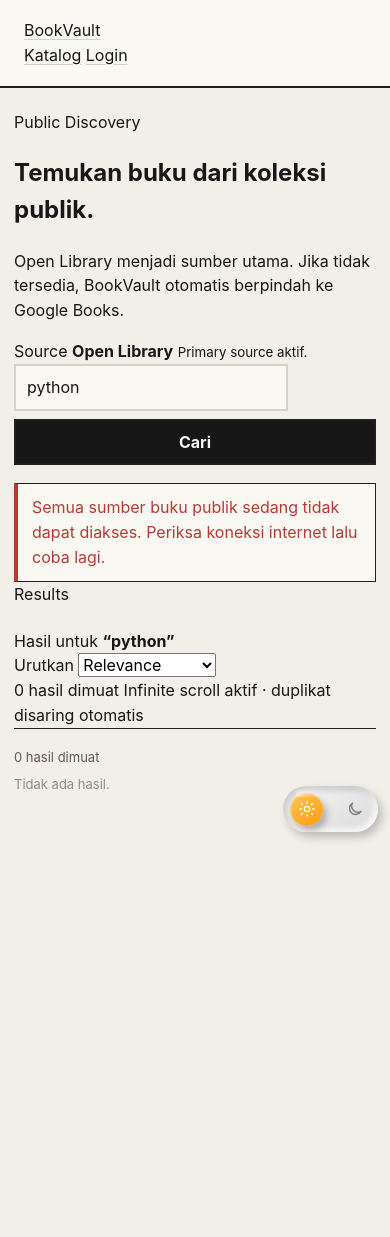
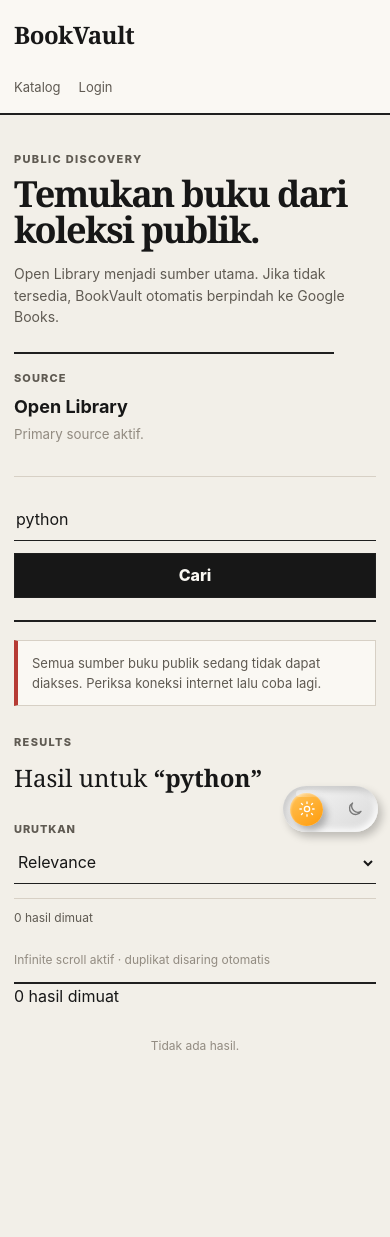
Before and after one commit to panjiaryasoma/bookvault-flask, a Flask app: page /public-books in a window 390 px wide. Before the commit the page ends 840 px from the top, so only its background shows below. Run offline with Flask 3, Linux system fonts and the light colour scheme; data that the repository does not hold is empty.

Commit message:
Style public discovery as compact editorial results

```diff
--- a/static/css/public_books.css
+++ b/static/css/public_books.css
@@ -1,157 +1,185 @@
-header {
-    padding: 22px 50px;
+.public-header {
+    border-bottom: 2px solid var(--line);
     background: var(--surface);
+}
+
+.public-header__inner {
+    width: min(var(--shell), calc(100% - 40px));
+    min-height: 64px;
+    margin: 0 auto;
+    display: flex;
+    align-items: center;
+    justify-content: space-between;
+    gap: 24px;
+}
+
+.public-brand {
+    color: var(--paper);
+    font-family: Georgia, "Times New Roman", serif;
+    font-size: 24px;
+    font-weight: 700;
+    letter-spacing: -0.02em;
+}
+
+.public-nav {
+    display: flex;
+    align-items: center;
+    gap: 18px;
+    flex-wrap: wrap;
+}
+
+.public-nav a {
+    color: var(--muted);
+    font-size: 13px;
+}
+
+.public-nav a:hover {
+    color: var(--brass);
+}
+
+.discovery-intro {
+    display: grid;
+    grid-template-columns: minmax(0, 1fr) 260px;
+    gap: 48px;
+    align-items: end;
+    padding: 14px 0 28px;
+    border-bottom: 1px solid var(--line-soft);
+}
+
+.eyebrow {
+    display: block;
+    margin-bottom: 8px;
+    color: var(--muted);
+    font-size: 11px;
+    font-weight: 800;
+    letter-spacing: 0.12em;
+    text-transform: uppercase;
+}
+
+.discovery-intro h1 {
+    max-width: 760px;
+    margin: 0;
+    color: var(--paper);
+    font-family: Georgia, "Times New Roman", serif;
+    font-size: clamp(36px, 5vw, 58px);
+    line-height: 0.98;
+    letter-spacing: -0.045em;
+}
+
+.discovery-intro p {
+    max-width: 700px;
+    margin: 16px 0 0;
+    color: var(--muted);
+    font-size: 14px;
+}
+
+.provider-summary {
+    padding: 16px 0 4px;
+    border-top: 2px solid var(--line);
+}
+
+.provider-summary__label,
+.provider-summary strong,
+.provider-summary small {
+    display: block;
+}
+
+.provider-summary__label {
+    margin-bottom: 6px;
+    color: var(--muted);
+    font-size: 11px;
+    font-weight: 800;
+    letter-spacing: 0.1em;
+    text-transform: uppercase;
+}
+
+.provider-summary strong {
+    color: var(--paper);
+    font-size: 18px;
+}
+
+.provider-summary small {
+    margin-top: 4px;
+    color: var(--faint);
+    line-height: 1.45;
+}
+
+.public-search-form {
+    display: grid;
+    grid-template-columns: minmax(0, 1fr) auto;
+    gap: 12px;
+    padding: 22px 0;
     border-bottom: 2px solid var(--line);
 }
 
-header h1 {
-    margin: 0;
+.public-search-control input,
+.sort-control select,
+.import-form input {
+    width: 100%;
+    min-height: 42px;
+    border: 0;
+    border-bottom: 1px solid var(--line);
+    border-radius: 0;
+    background: transparent;
     color: var(--paper);
-    font-family: Georgia, "Times New Roman", serif;
-    letter-spacing: -0.03em;
 }
 
-header p {
-    color: var(--muted);
+.public-search-control input {
+    padding: 8px 2px;
 }
 
-a {
-    color: var(--paper);
-    text-decoration: underline;
-    text-decoration-color: var(--line-soft);
-    text-underline-offset: 3px;
+.public-search-control input::placeholder,
+.import-form input::placeholder {
+    color: var(--faint);
 }
 
-a:hover {
-    color: var(--brass);
-    text-decoration-color: var(--brass);
+.public-search-control input:focus,
+.sort-control select:focus,
+.import-form input:focus {
+    outline: none;
+    border-bottom-color: var(--brass);
+    box-shadow: 0 1px 0 var(--brass);
 }
 
-.public-search-form {
-    display: flex;
-    gap: 8px;
-    flex-wrap: wrap;
-}
-
-.public-search-form input {
-    flex: 1 1 280px;
-}
-
-input,
-button {
-    min-height: 40px;
-    padding: 9px 11px;
-    border: 2px solid var(--line-soft);
+.sort-control select option {
     background: var(--surface);
     color: var(--paper);
 }
 
-input:focus {
-    outline: none;
-    border-color: var(--line);
-    box-shadow: 0 0 0 2px var(--surface), 0 0 0 4px var(--line);
+.public-search-form button,
+.import-form button {
+    min-height: 42px;
+    padding: 9px 16px;
+    border: 1px solid var(--line);
+    border-radius: 0;
+    background: var(--paper);
+    color: var(--surface);
+    font-weight: 800;
 }
 
-button {
-    border-color: var(--line);
-    background: var(--paper);
-    color: var(--surface);
-    font-weight: 700;
-}
-
-button:hover {
+.public-search-form button:hover,
+.import-form button:hover {
     border-color: var(--brass);
     background: var(--brass);
     color: #fff;
 }
 
-button:disabled {
-    cursor: wait;
-    opacity: 0.6;
-}
-
-.results-heading {
-    margin: 22px 0 0;
-}
-
-.provider-note {
-    color: var(--muted);
-    font-weight: 400;
-}
-
-.grid {
-    display: grid;
-    grid-template-columns: repeat(auto-fill, minmax(230px, 1fr));
-    gap: 0;
-    margin-top: 24px;
-    border-top: 1px solid var(--line-soft);
-    border-left: 1px solid var(--line-soft);
-}
-
-.grid:empty {
-    display: none;
-}
-
-.card {
-    padding: 18px;
-    border-right: 1px solid var(--line-soft);
-    border-bottom: 1px solid var(--line-soft);
-    background: transparent;
-}
-
-.card:hover {
-    background: var(--surface);
-}
-
-.card img,
-.book-cover,
-.api-cover-placeholder {
-    width: 100%;
-    height: 250px;
-    max-height: 250px;
-    object-fit: contain;
-    margin-bottom: 12px;
-    border: 1px solid var(--line-soft);
-    background: var(--surface-soft);
-}
-
-.card h2 {
-    margin: 0 0 8px;
-    color: var(--paper);
-    font-family: Georgia, "Times New Roman", serif;
-    font-size: 20px;
-    line-height: 1.15;
-}
-
-.card p {
-    margin: 6px 0;
-}
-
-.meta,
-.source-note {
-    color: var(--muted);
-    font-size: 13px;
-}
-
-.source-note {
-    padding-top: 8px;
-    border-top: 1px solid var(--line-soft);
-}
-
 .error,
-.alert,
 .fallback-status {
     margin-top: 18px;
-    padding: 11px 14px;
-    border: 1px solid var(--line);
+    padding: 12px 14px;
+    border: 1px solid var(--line-soft);
+    border-left: 4px solid var(--line);
     background: var(--surface);
 }
 
 .error,
-.alert.error,
 .fallback-status--error {
-    color: var(--red);
-    border-left: 4px solid var(--red);
+    border-left-color: var(--red);
+}
+
+.fallback-status--success {
+    border-left-color: var(--green);
 }
 
 .error strong,
@@ -160,61 +188,233 @@ button:disabled {
 }
 
 .error strong {
-    margin-bottom: 3px;
     color: var(--paper);
 }
 
-.error span {
+.error span,
+.fallback-status {
+    color: var(--muted);
+    font-size: 13px;
+}
+
+.results-toolbar {
+    display: flex;
+    align-items: end;
+    justify-content: space-between;
+    gap: 24px;
+    padding: 28px 0 14px;
+}
+
+.results-heading {
+    margin: 0;
+    color: var(--paper);
+    font-family: Georgia, "Times New Roman", serif;
+    font-size: 24px;
+}
+
+.sort-control {
+    min-width: 210px;
+}
+
+.sort-control > span {
+    display: block;
+    margin-bottom: 4px;
+    color: var(--muted);
+    font-size: 11px;
+    font-weight: 800;
+    letter-spacing: 0.08em;
+    text-transform: uppercase;
+}
+
+.sort-control select {
+    padding: 7px 0;
+}
+
+.public-results-meta {
+    display: flex;
+    justify-content: space-between;
+    gap: 24px;
+    padding: 10px 0 12px;
+    border-top: 1px solid var(--line-soft);
+    border-bottom: 1px solid var(--line);
+    color: var(--muted);
+    font-size: 12px;
+}
+
+.results-note {
+    color: var(--faint);
+}
+
+.public-results-list {
+    border-bottom: 1px solid var(--line);
+}
+
+.public-book-row {
+    display: grid;
+    grid-template-columns: 106px minmax(0, 1fr);
+    gap: 22px;
+    padding: 22px 0;
+    border-bottom: 1px solid var(--line-soft);
+}
+
+.public-book-row:last-child {
+    border-bottom: 0;
+}
+
+.public-book-row:hover {
+    background: color-mix(in srgb, var(--surface) 55%, transparent);
+}
+
+.public-book-media img,
+.api-cover-placeholder {
+    width: 106px;
+    height: 156px;
+    display: block;
+    object-fit: cover;
+    border: 1px solid var(--line-soft);
+    background: var(--surface-soft);
+}
+
+.api-cover-placeholder {
+    display: flex;
+    align-items: center;
+    justify-content: center;
+    color: var(--faint);
+    font-size: 10px;
+    font-weight: 800;
+    letter-spacing: 0.08em;
+    text-transform: uppercase;
+}
+
+.public-book-copy {
+    min-width: 0;
+}
+
+.public-book-heading {
+    display: flex;
+    align-items: flex-start;
+    justify-content: space-between;
+    gap: 22px;
+}
+
+.public-book-heading h2 {
+    margin: 0;
+    color: var(--paper);
+    font-family: Georgia, "Times New Roman", serif;
+    font-size: 24px;
+    line-height: 1.08;
+    letter-spacing: -0.02em;
+}
+
+.book-author {
+    margin: 7px 0 0;
     color: var(--muted);
     font-size: 14px;
 }
 
-.alert.success,
-.fallback-status--success {
-    color: var(--green);
-    border-left: 4px solid var(--green);
+.source-badge {
+    flex: 0 0 auto;
+    padding: 4px 7px;
+    border: 1px solid var(--line-soft);
+    color: var(--muted);
+    font-size: 10px;
+    font-weight: 800;
+    letter-spacing: 0.07em;
+    text-transform: uppercase;
 }
 
-.alert.warning {
-    color: #8a6800;
-    border-left: 4px solid #8a6800;
+.book-metadata {
+    display: flex;
+    gap: 36px;
+    margin: 22px 0 0;
 }
 
-.fallback-status--info,
-.fallback-status--empty {
-    color: var(--muted);
-    border-left: 4px solid var(--line);
+.book-metadata div {
+    min-width: 72px;
 }
 
-.public-results-controls {
-    display: flex;
-    align-items: center;
-    justify-content: space-between;
-    gap: 18px;
-    min-height: 72px;
-    padding: 18px 0 6px;
-    border-top: 1px solid var(--line);
+.book-metadata dt {
+    margin-bottom: 2px;
+    color: var(--faint);
+    font-size: 10px;
+    font-weight: 800;
+    letter-spacing: 0.08em;
+    text-transform: uppercase;
 }
 
-.public-results-count,
-.infinite-scroll-sentinel {
+.book-metadata dd {
+    margin: 0;
+    color: var(--paper);
+    font-size: 13px;
+    font-weight: 700;
+}
+
+.import-panel {
+    margin-top: 18px;
+    border-top: 1px solid var(--line-soft);
+}
+
+.import-panel summary {
+    width: max-content;
+    padding: 11px 0 4px;
+    color: var(--paper);
+    cursor: pointer;
+    font-size: 12px;
+    font-weight: 800;
+    list-style: none;
+}
+
+.import-panel summary::-webkit-details-marker {
+    display: none;
+}
+
+.import-panel summary::after {
+    content: " +";
+    color: var(--brass);
+}
+
+.import-panel[open] summary::after {
+    content: " −";
+}
+
+.import-form {
+    display: grid;
+    grid-template-columns: 150px minmax(180px, 1fr) auto;
+    gap: 12px;
+    align-items: end;
+    max-width: 720px;
+    padding: 12px 0 4px;
+}
+
+.import-form label > span {
+    display: block;
+    margin-bottom: 3px;
     color: var(--muted);
-    font-size: 13px;
+    font-size: 10px;
+    font-weight: 800;
+    letter-spacing: 0.08em;
+    text-transform: uppercase;
+}
+
+.import-form input {
+    padding: 6px 0;
 }
 
 .infinite-scroll-sentinel {
-    min-width: 220px;
-    text-align: right;
+    min-height: 76px;
+    display: flex;
+    align-items: center;
+    justify-content: center;
+    color: var(--muted);
+    font-size: 12px;
 }
 
 .infinite-scroll-sentinel[data-state="loading"]::before {
     content: "";
-    display: inline-block;
     width: 8px;
     height: 8px;
     margin-right: 8px;
     border: 1px solid currentColor;
-    vertical-align: 1px;
     animation: public-books-loading 0.8s steps(2, end) infinite;
 }
 
@@ -223,61 +423,63 @@ button:disabled {
 }
 
 @keyframes public-books-loading {
-    50% {
-        opacity: 0.25;
+    50% { opacity: 0.25; }
+}
+
+@media (max-width: 820px) {
+    .public-header__inner {
+        width: min(100% - 28px, var(--shell));
+        align-items: flex-start;
+        flex-direction: column;
+        padding: 16px 0;
+    }
+
+    .discovery-intro {
+        grid-template-columns: 1fr;
+        gap: 24px;
+    }
+
+    .provider-summary {
+        max-width: 320px;
+    }
+
+    .import-form {
+        grid-template-columns: 1fr;
     }
 }
 
-.import-form {
-    margin-top: 14px;
-    padding-top: 12px;
-    border-top: 1px solid var(--line-soft);
-}
-
-.import-year,
-.import-genre {
-    width: 100%;
-    margin: 8px 0 0;
-}
-
-.import-form button {
-    width: 100%;
-    margin-top: 8px;
-}
-
-.api-cover-placeholder {
-    display: flex;
-    align-items: center;
-    justify-content: center;
-    color: var(--faint);
-    font-size: 11px;
-    font-weight: 700;
-    text-transform: uppercase;
-    letter-spacing: 0.08em;
-}
-
-@media (max-width: 720px) {
-    header {
-        padding: 18px 24px;
-    }
-
+@media (max-width: 620px) {
     .public-search-form {
-        display: grid;
         grid-template-columns: 1fr;
     }
 
-    .grid {
-        grid-template-columns: 1fr;
+    .results-toolbar,
+    .public-results-meta,
+    .public-book-heading {
+        align-items: flex-start;
+        flex-direction: column;
     }
 
-    .public-results-controls {
-        align-items: flex-start;
-        flex-direction: column;
-        gap: 6px;
+    .sort-control {
+        width: 100%;
     }
 
-    .infinite-scroll-sentinel {
-        min-width: 0;
-        text-align: left;
+    .public-book-row {
+        grid-template-columns: 78px minmax(0, 1fr);
+        gap: 14px;
+    }
+
+    .public-book-media img,
+    .api-cover-placeholder {
+        width: 78px;
+        height: 116px;
+    }
+
+    .public-book-heading h2 {
+        font-size: 20px;
+    }
+
+    .source-badge {
+        margin-top: 2px;
     }
 }
```
